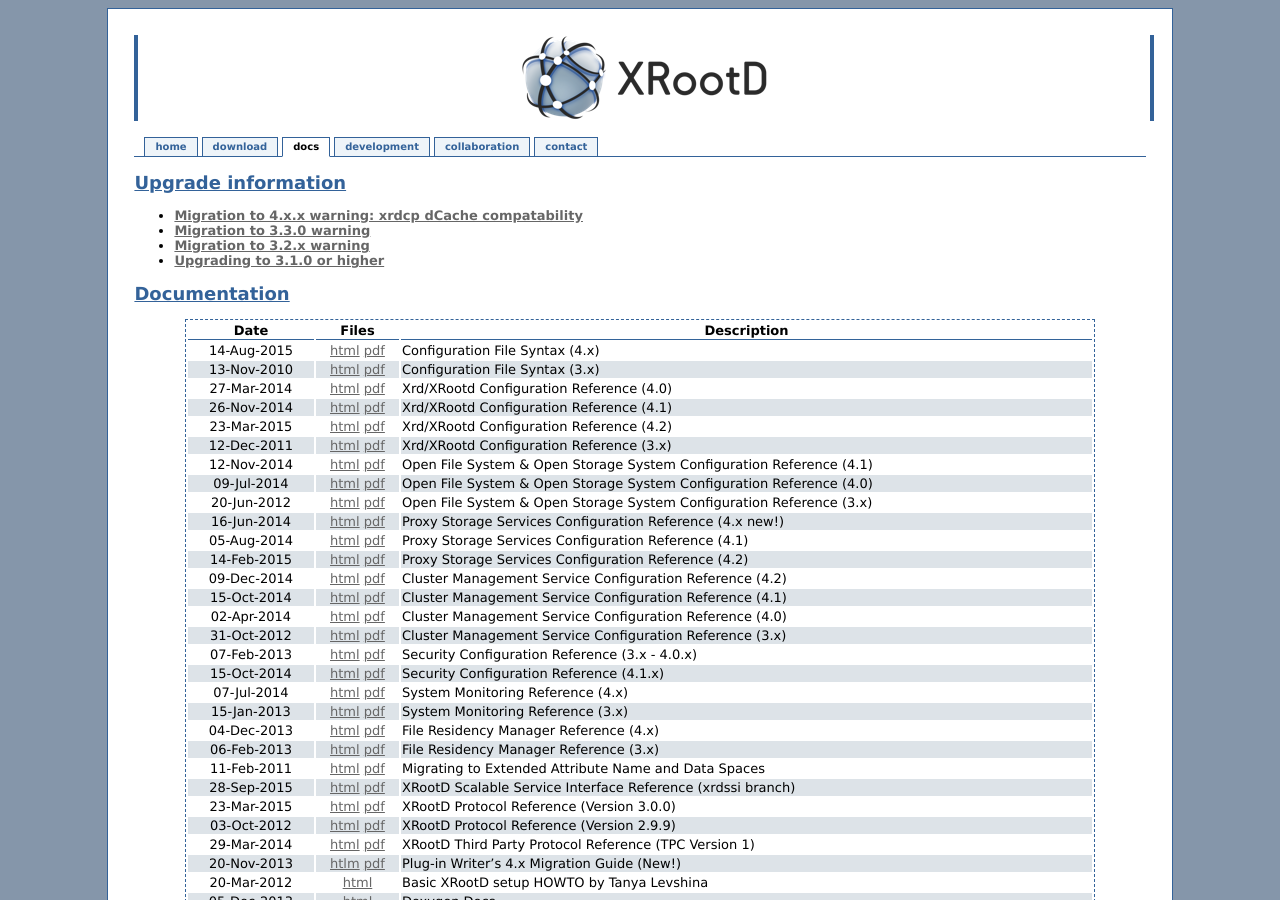
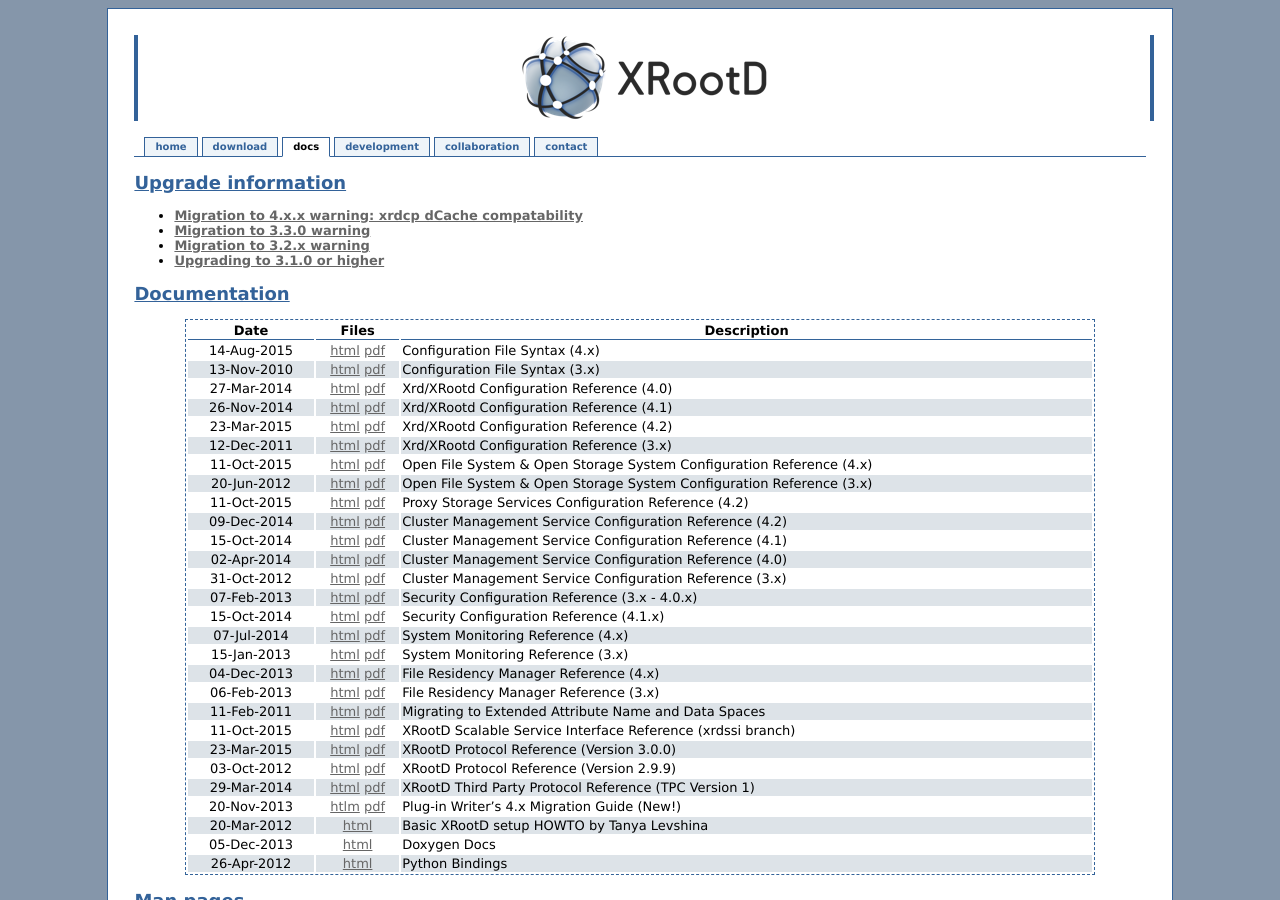
Before and after one commit to xrootd/xrootd-website, a Jekyll site: the page built from docs.md, in a window 1280 px wide and 900 px high. Built offline with Jekyll 4.4.1, drawn with Linux system fonts in a browser that asks for light colours; Markdown is read by kramdown in place of the engine named in the settings.

Commit message:
Update ofs, pss, and ssi documents.

```diff
--- a/docs.md
+++ b/docs.md
@@ -23,12 +23,9 @@ Documentation
 |26-Nov-2014|[html](/doc/dev41/xrd_config.htm) [pdf](/doc/dev41/xrd_config.pdf)           |Xrd/XRootd Configuration Reference (4.1)                            |
 |23-Mar-2015|[html](/doc/dev42/xrd_config.htm) [pdf](/doc/dev42/xrd_config.pdf)           |Xrd/XRootd Configuration Reference (4.2)                            |
 |12-Dec-2011|[html](/doc/prod/xrd_config.htm) [pdf](/doc/prod/xrd_config.pdf)        |Xrd/XRootd Configuration Reference (3.x)                               |
-|12-Nov-2014|[html](/doc/dev41/ofs_config.htm) [pdf](/doc/dev41/ofs_config.pdf)        |Open File System &amp; Open Storage System Configuration Reference (4.1)      |
-|09-Jul-2014|[html](/doc/dev4/ofs_config.htm) [pdf](/doc/dev4/ofs_config.pdf)        |Open File System &amp; Open Storage System Configuration Reference (4.0)      |
+|11-Oct-2015|[html](/doc/dev41/ofs_config.htm) [pdf](/doc/dev41/ofs_config.pdf)        |Open File System &amp; Open Storage System Configuration Reference (4.x)      |
 |20-Jun-2012|[html](/doc/prod/ofs_config.htm) [pdf](/doc/prod/ofs_config.pdf)        |Open File System &amp; Open Storage System Configuration Reference (3.x)      |
-|16-Jun-2014|[html](/doc/dev4/pss_config.htm) [pdf](/doc/dev4/pss_config.pdf)        |Proxy Storage Services Configuration Reference (4.x new!)    |
-|05-Aug-2014|[html](/doc/dev41/pss_config.htm) [pdf](/doc/dev41/pss_config.pdf)        |Proxy Storage Services Configuration Reference (4.1)    |
-|14-Feb-2015|[html](/doc/dev42/pss_config.htm) [pdf](/doc/dev42/pss_config.pdf)        |Proxy Storage Services Configuration Reference (4.2)    |
+|11-Oct-2015|[html](/doc/dev42/pss_config.htm) [pdf](/doc/dev42/pss_config.pdf)        |Proxy Storage Services Configuration Reference (4.2)    |
 |09-Dec-2014|[html](/doc/dev42/cms_config.htm) [pdf](/doc/dev42/cms_config.pdf)        |Cluster Management Service Configuration Reference (4.2)                    |
 |15-Oct-2014|[html](/doc/dev41/cms_config.htm) [pdf](/doc/dev41/cms_config.pdf)        |Cluster Management Service Configuration Reference (4.1)                    |
 |02-Apr-2014|[html](/doc/dev4/cms_config.htm) [pdf](/doc/dev4/cms_config.pdf)        |Cluster Management Service Configuration Reference (4.0)                    |
@@ -40,7 +37,7 @@ Documentation
 |04-Dec-2013|[html](/doc/dev4/frm_config.htm) [pdf](/doc/dev4/frm_config.pdf)          |File Residency Manager Reference (4.x)                                  |
 |06-Feb-2013|[html](/doc/prod/frm_config.htm) [pdf](/doc/prod/frm_config.pdf)          |File Residency Manager Reference (3.x)                                  |
 |11-Feb-2011|[html](/doc/prod/frm_migr.htm) [pdf](/doc/prod/frm_migr.pdf)            |Migrating to Extended Attribute Name and Data Spaces                          |
-|28-Sep-2015|[html](/doc/dev42/ssi_reference.htm) [pdf](/doc/dev42/ssi_reference.pdf) |XRootD Scalable Service Interface Reference (xrdssi branch)                                     |
+|11-Oct-2015|[html](/doc/dev42/ssi_reference.htm) [pdf](/doc/dev42/ssi_reference.pdf) |XRootD Scalable Service Interface Reference (xrdssi branch)                                     |
 |23-Mar-2015|[html](/doc/dev42/XRdv300.htm) [pdf](/doc/dev42/XRdv300.pdf)              |XRootD Protocol Reference (Version 3.0.0)                                     |
 |03-Oct-2012|[html](/doc/prod/XRdv299.htm) [pdf](/doc/prod/XRdv299.pdf)              |XRootD Protocol Reference (Version 2.9.9)                                     |
 |29-Mar-2014|[html](/doc/dev4/tpc_protocol.htm) [pdf](/doc/dev4/tpc_protocol.pdf)    |XRootD Third Party Protocol Reference (TPC Version 1)                                     |
```
